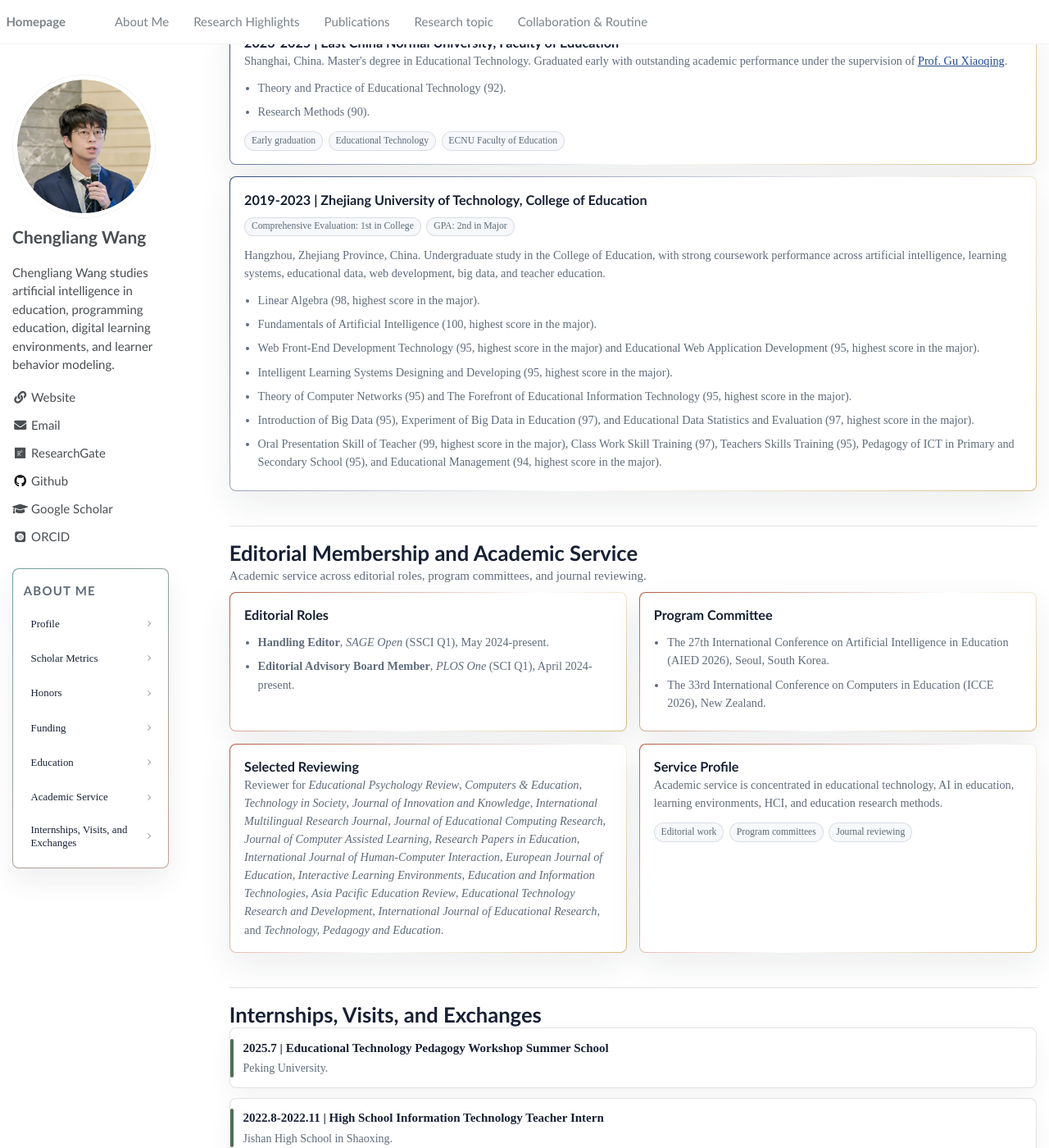
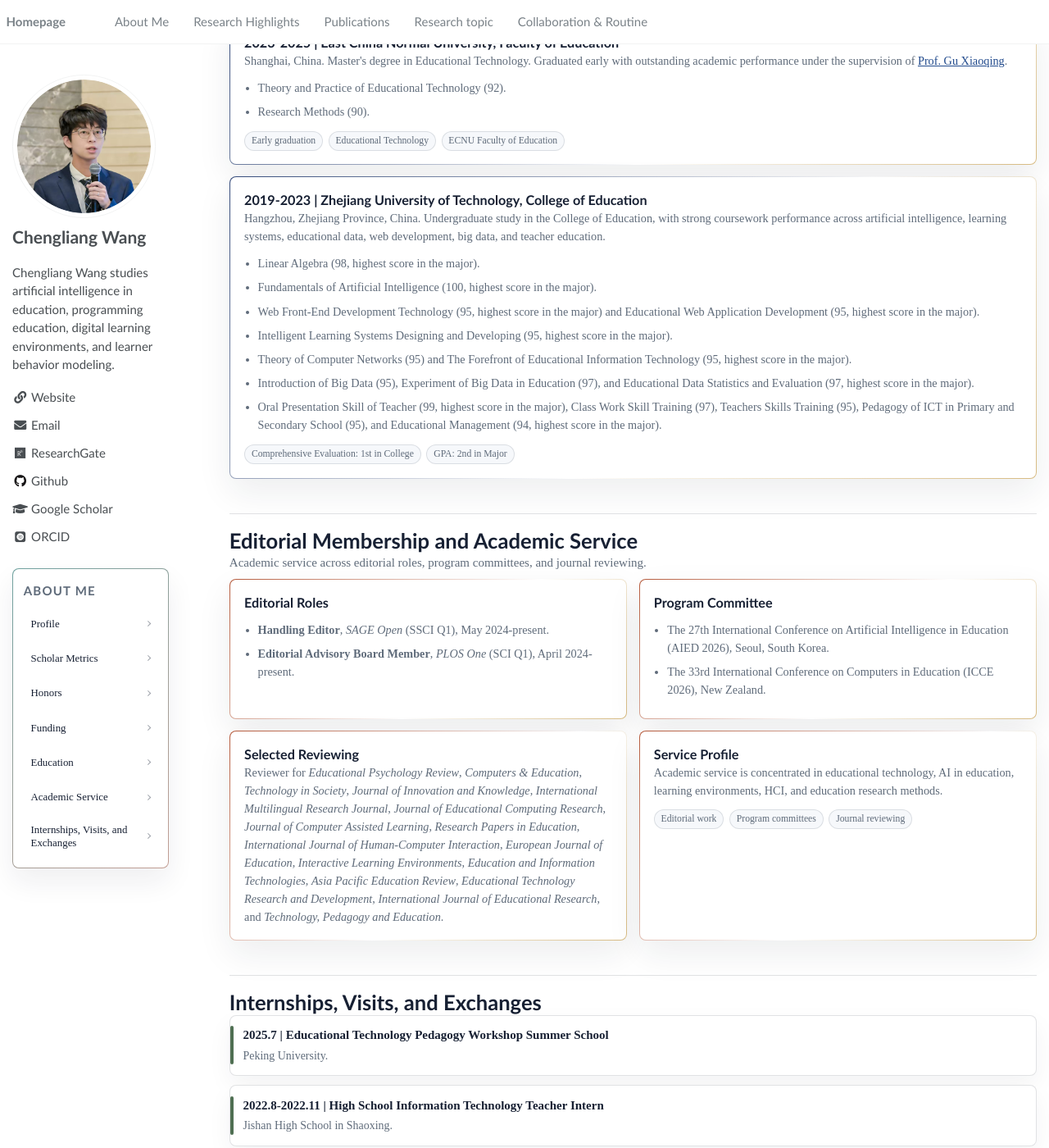
Before and after one commit to wcledutech/wcledutech.github.io, a Jekyll site: the page built from _pages/about.md, in a window 1280 px wide and 1400 px high, scrolled down 3008 px. Shown: the whole window at 82% size. Built offline with Jekyll 4.4.1, drawn with Linux system fonts in a browser that asks for light colours; some web fonts are replaced; part of the change alters nothing that is shown.

Commit message:
Align undergraduate rank badges with education card footers

```diff
--- a/_pages/about.md
+++ b/_pages/about.md
@@ -344,10 +344,6 @@ redirect_from:
   background: var(--soft);
   font-size: .78rem;
   line-height: 1.4;
-}
-
-.about-page .education-ranks {
-  margin: .65rem 0 .75rem;
 }
 
 #scholar-metrics {
@@ -782,7 +778,6 @@ redirect_from:
       </article>
       <article class="about-card" style="--accent: var(--indigo);">
         <h3>2019-2023 | Zhejiang University of Technology, College of Education</h3>
-        <div class="tag-row education-ranks"><span>Comprehensive Evaluation: 1st in College</span><span>GPA: 2nd in Major</span></div>
         <p>
           Hangzhou, Zhejiang Province, China. Undergraduate study in the College of Education, with strong coursework
           performance across artificial intelligence, learning systems, educational data, web development, big data,
@@ -797,6 +792,7 @@ redirect_from:
           <li>Introduction of Big Data (95), Experiment of Big Data in Education (97), and Educational Data Statistics and Evaluation (97, highest score in the major).</li>
           <li>Oral Presentation Skill of Teacher (99, highest score in the major), Class Work Skill Training (97), Teachers Skills Training (95), Pedagogy of ICT in Primary and Secondary School (95), and Educational Management (94, highest score in the major).</li>
         </ul>
+        <div class="tag-row"><span>Comprehensive Evaluation: 1st in College</span><span>GPA: 2nd in Major</span></div>
       </article>
     </div>
   </section>
```
